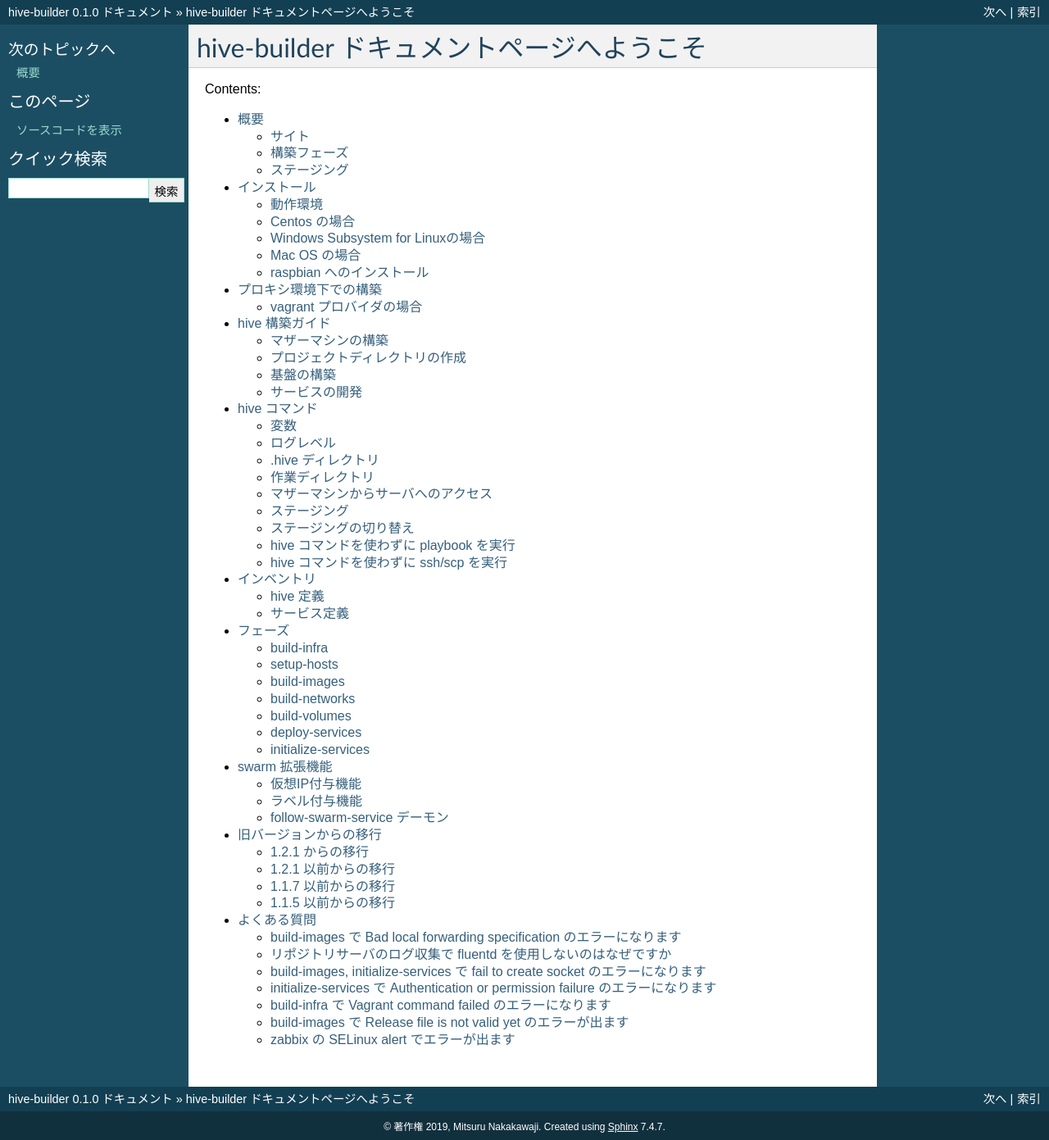
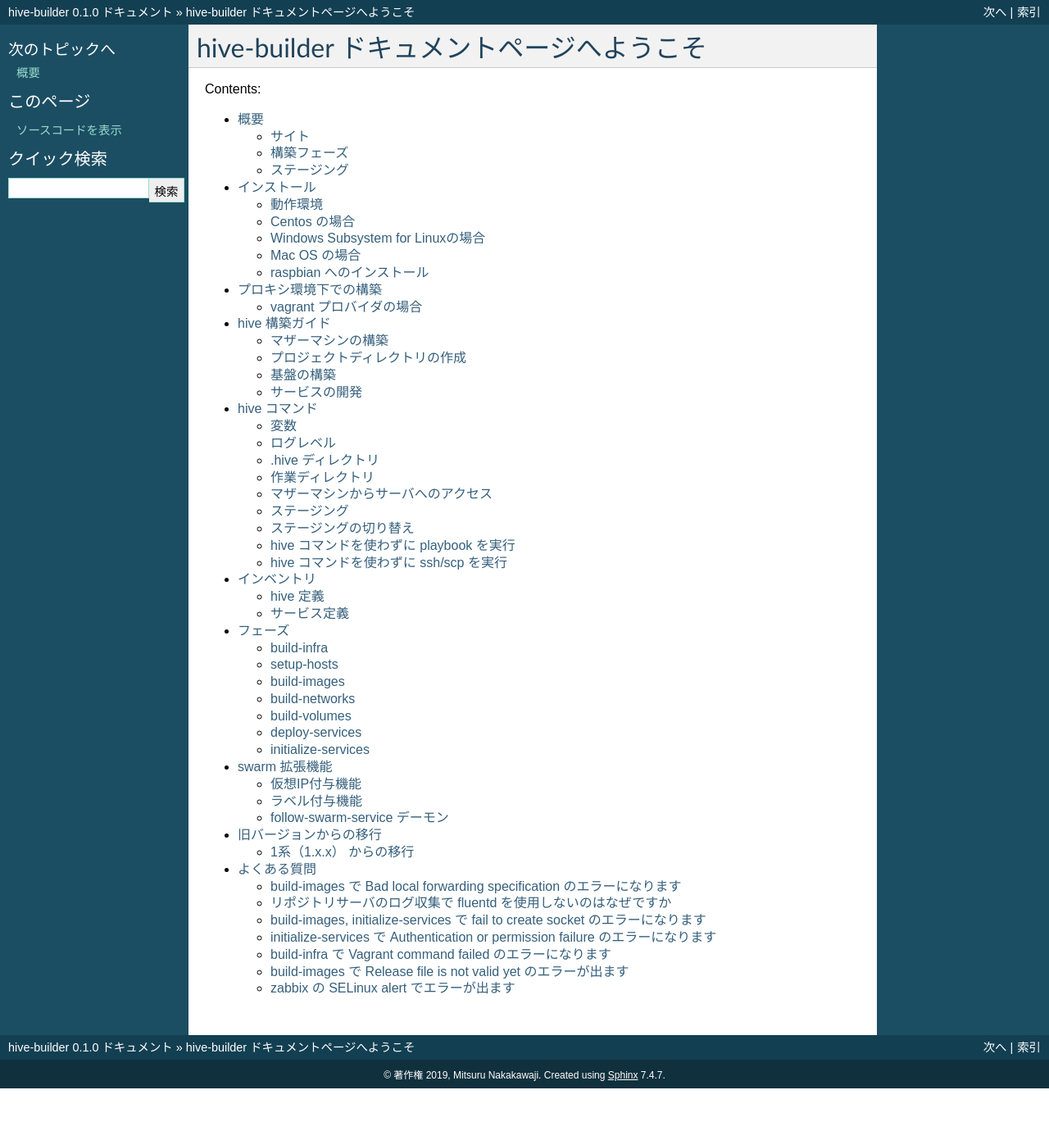
Before and after one commit to procube-open/hive-builder, a Sphinx documentation site: the page built from docs/index.rst, in a window 1280 px wide. Shown: the whole page at 82% size. Built offline with Sphinx 7.4.7, drawn with Linux system fonts in a browser that asks for light colours; pages that are not in the unit, such as notebooks, are missing from menus; after the commit the page ends 1328 px from its top, so only the background shows below that; some of the changed lines change nothing that is shown.

Commit message:
modify manual for 2.0.1

```diff
--- a/docs/migration.rst
+++ b/docs/migration.rst
@@ -3,60 +3,15 @@
 =========================
 ここでは、すでに構築された環境で hive-builder をバージョンアップした際の移行作業について説明します。
 
-1.2.1 からの移行
+1系（1.x.x） からの移行
 ===============================
-バージョン 1.2.1 では、リポジトリサーバのログローテートの設定が間違っていました。リポジトリサーバにログインして /etc/logrotate.d/syslog を編集してください。
-
-誤： /var/log/services/*
-
-正： /var/log/services/*.log
-
-修正せずに新しいバージョンで setup-hosts を実行すると設定が2行になってしまいますので、ご注意ください。
-
-1.2.1 以前からの移行
-===============================
-リポジトリサーバにインストールされる zabbix のテンプレートが 1.2.2 で変更になりました。以下の手順で更新してください。
-1. hive ssh -z でログイン
-2. ブラウザで http://localhost:10052 を開いて、zabbix のコンソールにログイン（id: admin, password: zabbix)
-3. 「設定」→「テンプレート」を開いて、一覧表示
-4. 「Hive Repository Server」のチェックボックスをチェックして、最下行の削除をクリック
-5. 「削除しますか」の確認メッセージが表示されるので、OKをクリック
-6. 「設定」→「ホストグループ」を開いて、一覧表示
-7. 「Docker」のチェックボックスをチェックして、最下行の削除をクリック
-8. 「削除しますか」の確認メッセージが表示されるので、OKをクリック
-9. 「設定」→「ホスト」を開いて、一覧表示
-10. hive0 の「ディスカバリールール」クリックして一覧表示
-11. 「Volume usage discoverry」のチェックボックスをチェックして、最下行の削除をクリック
-12. 「削除しますか」の確認メッセージが表示されるので、OKをクリック
-13. 10. から 12. の操作を hive1, hive2 についても実行
-14. 1. のコマンドを exit
-15. hive setup-hosts -T zabbix,zabbix-agent を実行
-16. hive ssh -t hive0.hive名 で hive0 にログイン
-17. sudo systemctl restart zabbix-agent
-18. exit
-19. 16.から 18. を hive1, hive2 についても実行
-
-
-1.1.7 以前からの移行
-===============================
-1.1.7 以前でマイクロサービス型のサービスのログを参照する場合には、コンテナ収容サーバにログインして、 docker service logs サービス名で参照する必要がありましたが、
-1.1.8 からはリポジトリサーバの /var/log/services/サービス名.log で参照できるようになりました。
-これを利用するためには、 hive setup-hosts -T rsyslogd を実行してリポジトリサーバに rsyslogd をセットアップし、 hive deploy-services でサービスをデプロイし直す必要があります。
-
-
-1.1.5 以前からの移行
-===============================
-1.1.5 以前では zabbix/zabbix-web-nginx-mysql:ubuntu-trunk で提供されるイメージが 80番ポートを公開している前提でしたが、
-zabbix/zabbix-web-nginx-mysql:ubuntu-trunk の公開ポートが 8080 に変わったためイメージをロードし直す必要があります。
-hive setup-hosts を実行する場合は、その前に以下のコマンドを実行して、zabbix のイメージを更新してください。
+2系は1系（1.x.x）とサイトの互換性はありません。サイトを再構築するか、1系の最新版（1.2.3）を利用してください。
+1系の最新版（1.2.2）を利用する場合は、以下のようにバージョンを指定してバージョンアップしてください。
 
 ::
 
-  $ hive ssh
-  $ cd zabbix
-  $ docker-compose down
-  $ docker image rm zabbix/zabbix-server-mysql:ubuntu-trunk
-  $ docker image rm zabbix/zabbix-web-nginx-mysql:ubuntu-trunk
-  $ exit
+  pip install -U hive-builder=1.2.3
 
-この後、hive setup-hosts を実行してください。
+また、1系のマニュアルについては、
+https://hive-builder.readthedocs.io/ja/foros7/
+を参照してください。
--- a/docs/overview.rst
+++ b/docs/overview.rst
@@ -18,6 +18,12 @@
 
    まだ、ドキュメントに未執筆部分がたくさんあることと、今後、非互換となる変更を行う可能性があることから、ビジネス用途の本番環境でご利用になるのは難しいかもしれません。
    本番環境でご利用になる場合はご一報ください。
+
+.. warning::
+
+   2.0.1 からホストのOSは CentOS 8 となり、1.2.3 以前のバージョンで構築された CentOS 7 によるサイトとは、互換性がなくなりました。
+   サイトを再構築するか、1系の最新版（1.2.3）を利用してください。
+
 
 サイト
 ======================
```
